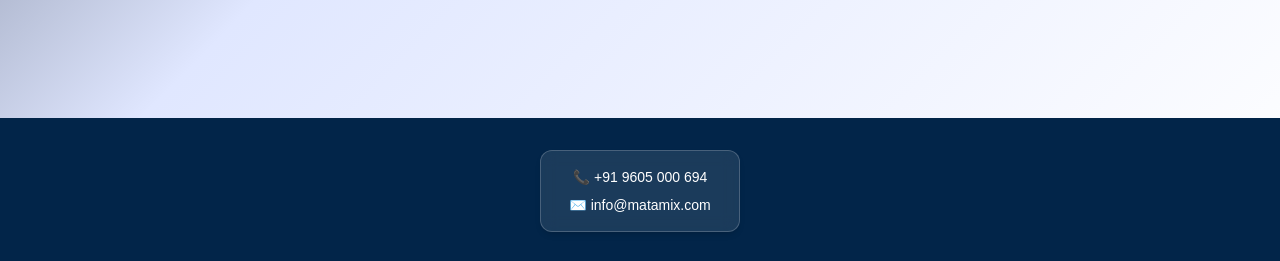
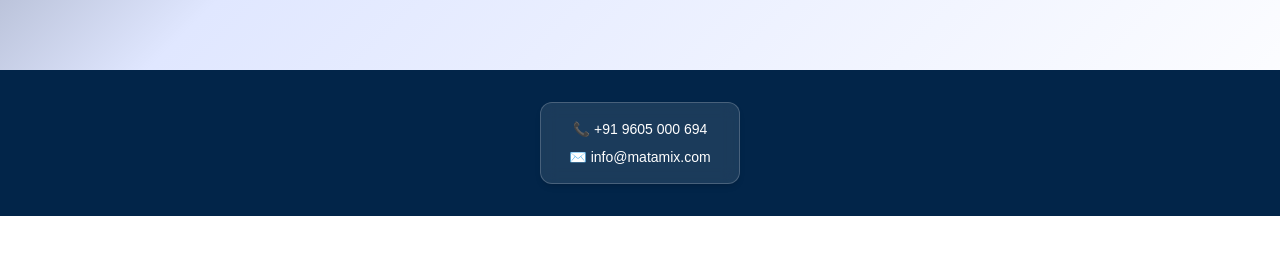
Before and after one commit to Nithuna1/my_behance, a Next.js app: page /clients in a window 1280 px wide. Shown: the part 1056-1317 px from the top of the page. After the commit the page ends 1272 px from the top, so only its background shows below. Built offline with nearby package versions, Linux system fonts and the light colour scheme.

Commit message:
save_all

```diff
--- a/app/clients/details/page.tsx
+++ b/app/clients/details/page.tsx
@@ -214,7 +214,7 @@
 
 
         {/* ================= FOOTER ================= */}
-<footer className="bg-[#022549] text-white mt-8 md:mt-14">
+<footer className="bg-[#022549] text-white mt-5 md:mt-5">
   <div className="max-w-7xl mx-auto px-6 py-8 flex justify-center">
 
     <div
--- a/app/clients/page.tsx
+++ b/app/clients/page.tsx
@@ -199,7 +199,7 @@
 
 
       {/* ================= FOOTER ================= */}
-<footer className="bg-[#022549] text-white mt-8 md:mt-14">
+<footer className="bg-[#022549] text-white mt-5 md:mt-2">
   <div className="max-w-7xl mx-auto px-6 py-8 flex justify-center">
 
     <div
```
